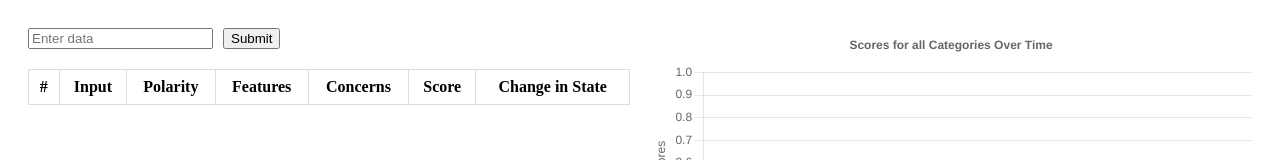
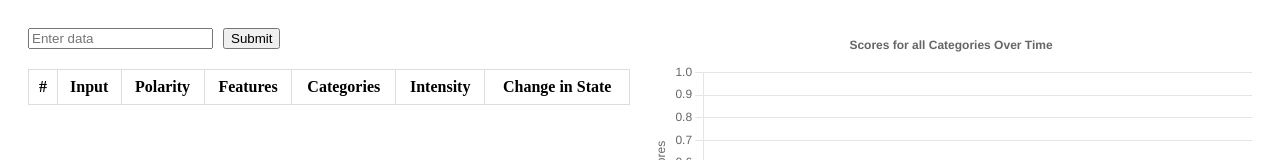
Before and after one commit to how2kritin/debangan-et-al-website-deployment-fork, a React (Vite) app in the folder frontend/: page / in a window 1280 px wide. Shown: the top 160 px of the page. Built offline with nearby package versions, Linux system fonts and the light colour scheme.

Commit message:
fixed things

```diff
--- a/frontend/src/api.ts
+++ b/frontend/src/api.ts
@@ -3,8 +3,8 @@ import axios from 'axios';
 export interface ApiResponse {
   polarity: string;
   features: string[];
-  concerns: string[];
-  score: number;
+  categories: string[];
+  intensity: number;
   changeInState: number;
   currentDate: string;
   categoryNames: string[];
--- a/frontend/src/components/DataTable.tsx
+++ b/frontend/src/components/DataTable.tsx
@@ -13,8 +13,8 @@ const DataTable: React.FC<DataTableProps> = ({ data }) => (
         <th>Input</th>
         <th>Polarity</th>
         <th>Features</th>
-        <th>Concerns</th>
-        <th>Score</th>
+        <th>Categories</th>
+        <th>Intensity</th>
         <th>Change in State</th>
       </tr>
     </thead>
@@ -25,8 +25,8 @@ const DataTable: React.FC<DataTableProps> = ({ data }) => (
           <td>{item.inputText}</td>
           <td>{item.response.polarity}</td>
           <td>{item.response.features}</td>
-          <td>{item.response.concerns}</td>
-          <td>{item.response.score}</td>
+          <td>{item.response.categories}</td>
+          <td>{item.response.intensity}</td>
           <td>{item.response.changeInState}</td>
         </tr>
       ))}
```
Also changed, not shown: 1 other file (tests, documents, lock files or other folders).
